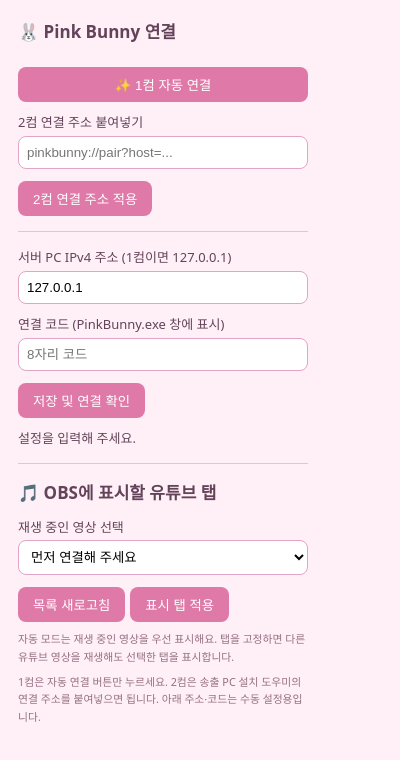
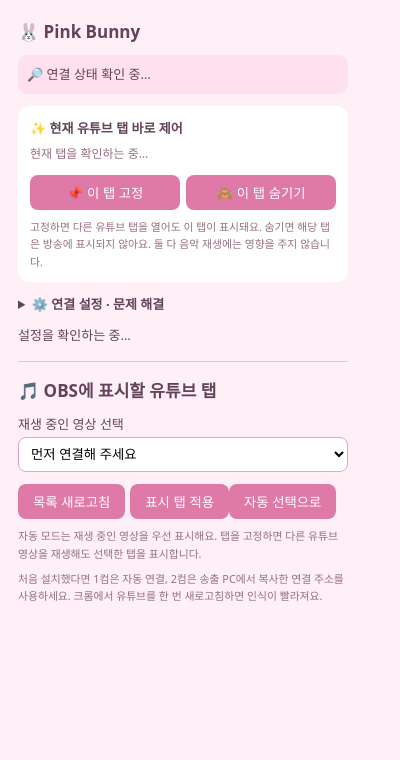
Before and after one commit to Cho-L/PinkBunny, a browser extension: page extension/popup.html in a window 400 px wide. Drawn offline with Linux system fonts and the light colour scheme; no server answers.

Commit message:
v9: beginner-friendly Chrome popup with per-tab pin and privacy hide quick actions

```diff
--- a/extension/popup.html
+++ b/extension/popup.html
@@ -1,18 +1,24 @@
 <!doctype html><html lang="ko"><head><meta charset="UTF-8"><style>
-body{font:13px/1.6 system-ui,sans-serif;width:290px;margin:0;padding:18px;background:#fff0f7;color:#63435a}h2{margin:0 0 10px;font-size:17px}label{display:block;margin:10px 0 3px}input{width:100%;box-sizing:border-box;padding:8px;border:1px solid #e2a5c5;border-radius:8px}button{background:#df79a8;border:0;border-radius:8px;padding:8px 15px;color:white;margin-top:12px;cursor:pointer}#status{margin-top:10px}small{display:block;margin-top:8px;color:#956f82}
-</style></head><body><h2>🐰 Pink Bunny 연결</h2>
-<button id="auto" style="width:100%">✨ 1컴 자동 연결</button>
+body{font:13px/1.6 system-ui,sans-serif;width:330px;margin:0;padding:18px;background:#fff0f7;color:#63435a}h2{margin:0 0 10px;font-size:17px}label{display:block;margin:10px 0 3px}input{width:100%;box-sizing:border-box;padding:8px;border:1px solid #e2a5c5;border-radius:8px}button{background:#df79a8;border:0;border-radius:8px;padding:8px 15px;color:white;margin-top:12px;cursor:pointer}#status{margin-top:10px}small{display:block;margin-top:8px;color:#956f82}
+</style></head><body><h2>🐰 Pink Bunny</h2><div id="connection" role="status" style="padding:9px;border-radius:9px;background:#ffe1ee">🔎 연결 상태 확인 중…</div>
+<div id="quickActions" style="background:white;border-radius:12px;padding:12px;margin-top:12px">
+<strong>✨ 현재 유튜브 탭 바로 제어</strong>
+<div id="activeVideo" style="font-size:12px;color:#956f82;margin-top:5px">현재 탭을 확인하는 중…</div>
+<div style="display:flex;gap:6px;flex-wrap:wrap"><button id="pinCurrent" style="flex:1">📌 이 탭 고정</button><button id="toggleCurrent" style="flex:1">🙈 이 탭 숨기기</button></div>
+<small>고정하면 다른 유튜브 탭을 열어도 이 탭이 표시돼요. 숨기면 해당 탭은 방송에 표시되지 않아요. 둘 다 음악 재생에는 영향을 주지 않습니다.</small>
+</div>
+<details style="margin-top:12px"><summary style="cursor:pointer;font-weight:bold">⚙️ 연결 설정 · 문제 해결</summary><button id="auto" style="width:100%">✨ 1컴 자동 연결</button>
 <label>2컴 연결 주소 붙여넣기</label><input id="pair" placeholder="pinkbunny://pair?host=..." autocomplete="off">
 <button id="apply">2컴 연결 주소 적용</button>
 <hr style="margin:15px 0;border:0;border-top:1px solid #eac0d5">
 <label>서버 PC IPv4 주소 (1컴이면 127.0.0.1)</label><input id="server" placeholder="192.168.0.10" autocomplete="off">
 <label>연결 코드 (PinkBunny.exe 창에 표시)</label><input id="key" placeholder="8자리 코드" maxlength="8" autocomplete="off">
-<button id="save">저장 및 연결 확인</button><div id="status">설정을 입력해 주세요.</div>
+<button id="save">저장 및 연결 확인</button></details><div id="status" role="status">설정을 확인하는 중…</div>
 <hr style="margin:15px 0;border:0;border-top:1px solid #eac0d5">
 <h2>🎵 OBS에 표시할 유튜브 탭</h2>
 <label for="tabs">재생 중인 영상 선택</label>
 <select id="tabs" style="width:100%;padding:8px;border:1px solid #e2a5c5;border-radius:8px;background:white"><option>연결 후 새로고침</option></select>
-<button id="refresh" style="margin-right:5px">목록 새로고침</button><button id="selectTab">표시 탭 적용</button>
+<button id="refresh" style="margin-right:5px">목록 새로고침</button><button id="selectTab">표시 탭 적용</button><button id="unpin">자동 선택으로</button>
 <small>자동 모드는 재생 중인 영상을 우선 표시해요. 탭을 고정하면 다른 유튜브 영상을 재생해도 선택한 탭을 표시합니다.</small>
-<small>1컴은 자동 연결 버튼만 누르세요. 2컴은 송출 PC 설치 도우미의 연결 주소를 붙여넣으면 됩니다. 아래 주소·코드는 수동 설정용입니다.</small>
+<small>처음 설치했다면 1컴은 자동 연결, 2컴은 송출 PC에서 복사한 연결 주소를 사용하세요. 크롬에서 유튜브를 한 번 새로고침하면 인식이 빨라져요.</small>
 <script src="popup.js"></script></body></html>
```
